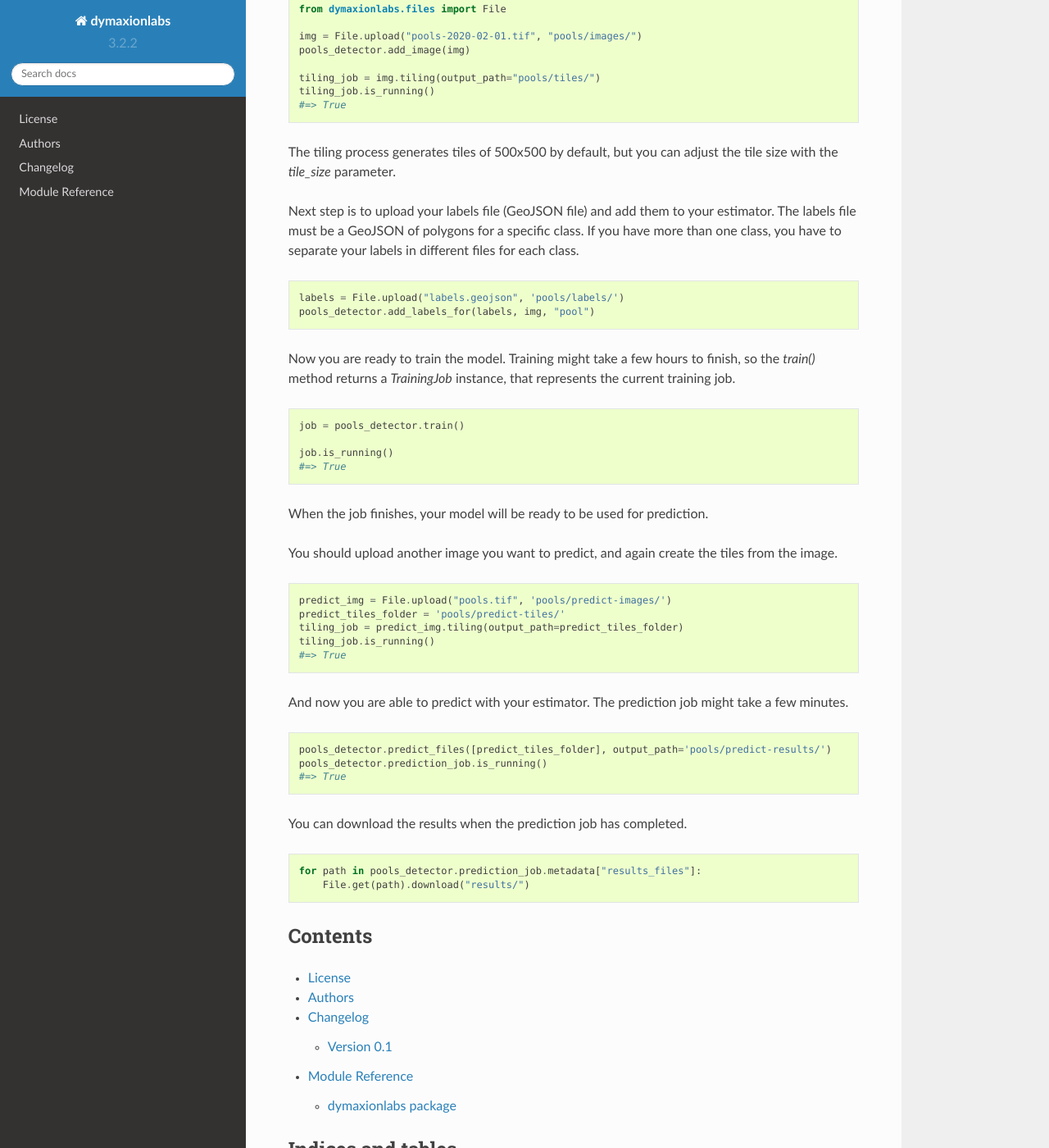
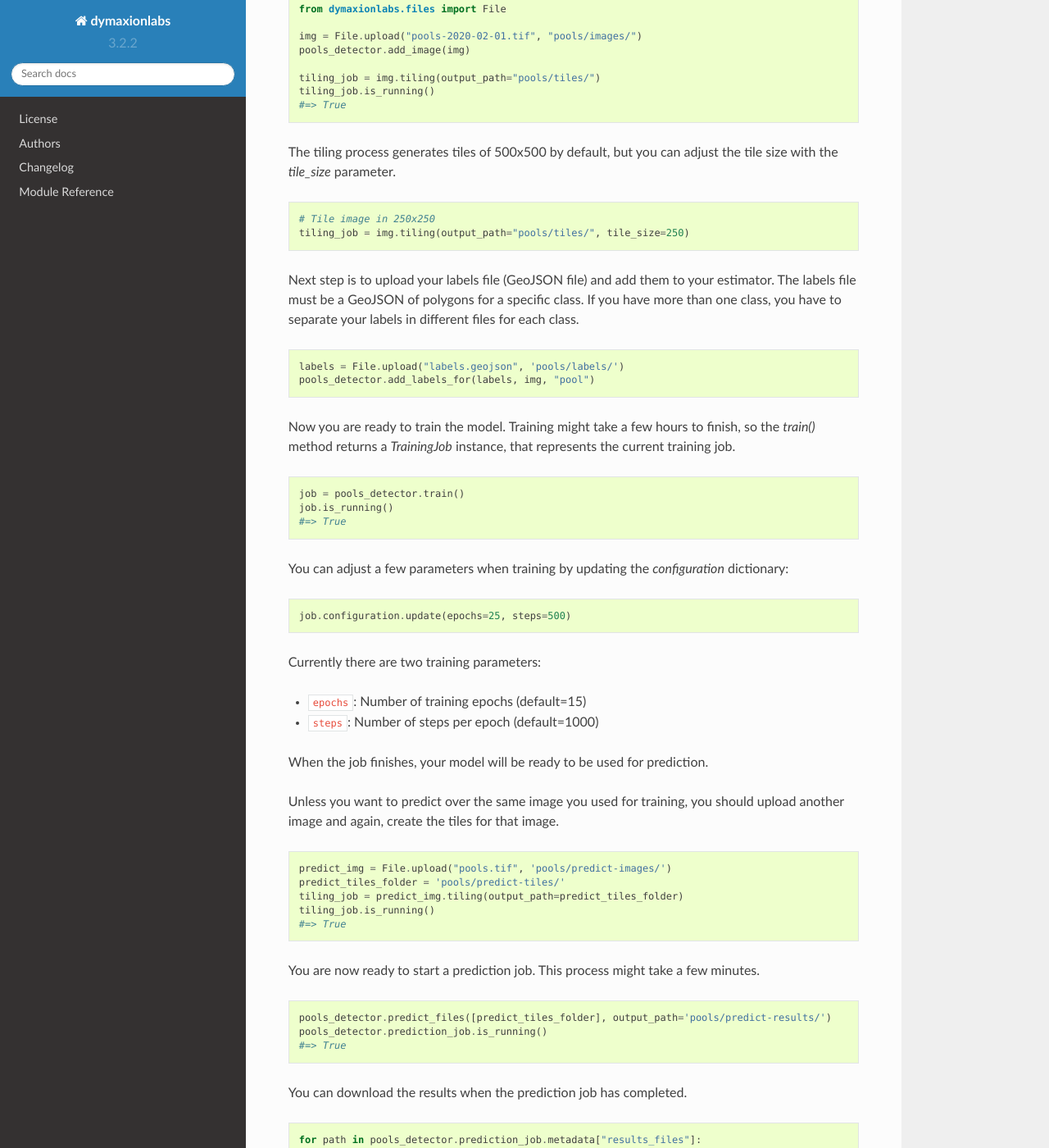
Before and after one commit to dymaxionlabs/python-sdk, a Sphinx documentation site: the page built from docs/index.rst, in a window 1280 px wide and 1400 px high, scrolled down 1597 px. Shown: the whole window at 82% size. Built offline with Sphinx 7.4.7 and the Read the Docs theme 2.0.0, drawn with Linux system fonts in a browser that asks for light colours.

Commit message:
Update docs

```diff
--- a/docs/index.rst
+++ b/docs/index.rst
@@ -93,8 +93,15 @@ to your estimator, and create the tiles from the image.
   tiling_job.is_running()
   #=> True
 
+
 The tiling process generates tiles of 500x500 by default, but you can adjust
 the tile size with the `tile_size` parameter.
+
+.. code-block:: python
+
+  # Tile image in 250x250
+  tiling_job = img.tiling(output_path="pools/tiles/", tile_size=250)
+
 
 Next step is to upload your labels file (GeoJSON file) and add them to your
 estimator. The labels file must be a GeoJSON of polygons for a specific
@@ -114,15 +121,27 @@ represents the current training job.
 .. code-block:: python
 
   job = pools_detector.train()
-
   job.is_running()
   #=> True
 
 
+You can adjust a few parameters when training by updating the `configuration`
+dictionary:
+
+.. code-block:: python
+
+  job.configuration.update(epochs=25, steps=500)
+
+
+Currently there are two training parameters:
+
+* ``epochs``: Number of training epochs (default=15)
+* ``steps``: Number of steps per epoch (default=1000)
+
 When the job finishes, your model will be ready to be used for prediction.
 
-You should upload another image you want to predict, and again create the
-tiles from the image.
+Unless you want to predict over the same image you used for training, you
+should upload another image and again, create the tiles for that image.
 
 .. code-block:: python
 
@@ -132,8 +151,9 @@ tiles from the image.
   tiling_job.is_running()
   #=> True
 
-And now you are able to predict with your estimator. The prediction job might
-take a few minutes.
+
+You are now ready to start a prediction job.  This process might take a few
+minutes.
 
 .. code-block:: python
 
```
